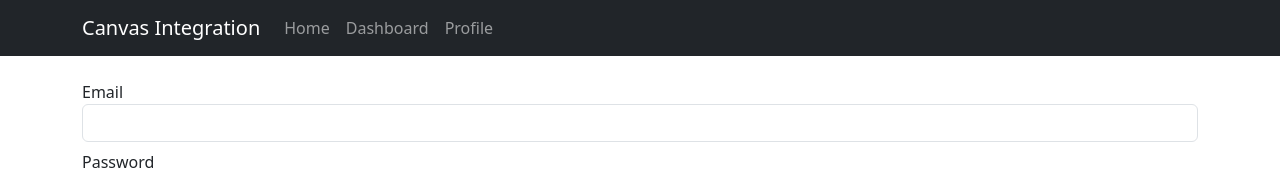
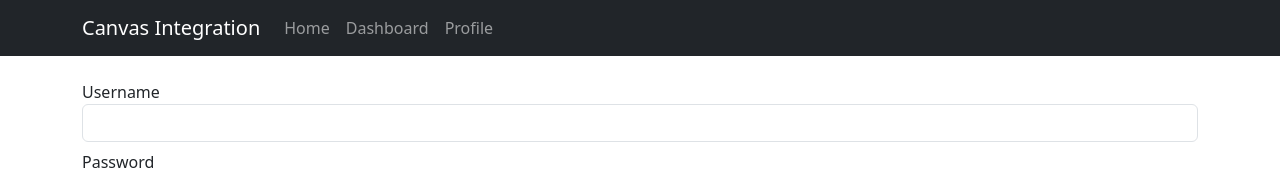
Before and after one commit to chase-west/CanvasScheduleIntegration, a React (Vite) app in the folder frontend/canvasintegration/: page /login-canvas in a window 1280 px wide. Shown: the top 170 px of the page. Built offline with nearby package versions, Linux system fonts and the light colour scheme.

Commit message:
Update canvas login for username instead of password

```diff
--- a/frontend/canvasintegration/src/api/api.ts
+++ b/frontend/canvasintegration/src/api/api.ts
@@ -21,7 +21,7 @@
 };
 
 // Function to login to Canvas
-export const loginToCanvas = async (credentials: { email: string; password: string }) => {
+export const loginToCanvas = async (credentials: { username: string; password: string }) => {
   try {
     const response = await api.post('/api/login/canvas', credentials);
     return response.data; // Ensure response.data is defined before accessing it
--- a/frontend/canvasintegration/src/components/CanvasLoginPage.tsx
+++ b/frontend/canvasintegration/src/components/CanvasLoginPage.tsx
@@ -3,7 +3,7 @@
 import { loginToCanvas } from '../api/api';
 
 const CanvasLoginForm: React.FC = () => {
-  const [email, setEmail] = useState('');
+  const [username, setUsername] = useState('');
   const [password, setPassword] = useState('');
   const [error, setError] = useState<string | null>(null);
   const navigate = useNavigate();
@@ -11,7 +11,7 @@
   const handleSubmit = async (e: React.FormEvent<HTMLFormElement>) => {
     e.preventDefault();
     try {
-      const response = await loginToCanvas({ email, password });
+      const response = await loginToCanvas({ username, password });
       console.log(response);
       setError(null);
       navigate('/dashboard');
@@ -23,13 +23,13 @@
   return (
     <form onSubmit={handleSubmit}>
       <div className="form-group">
-        <label htmlFor="email">Email</label>
+        <label htmlFor="username">Username</label>
         <input
-          type="email"
+          type="username"
           className="form-control"
-          id="email"
-          value={email}
-          onChange={(e) => setEmail(e.target.value)}
+          id="username"
+          value={username}
+          onChange={(e) => setUsername(e.target.value)}
           required
         />
       </div>
```
Also changed, not shown: 1 other file (tests, documents, lock files or other folders).
